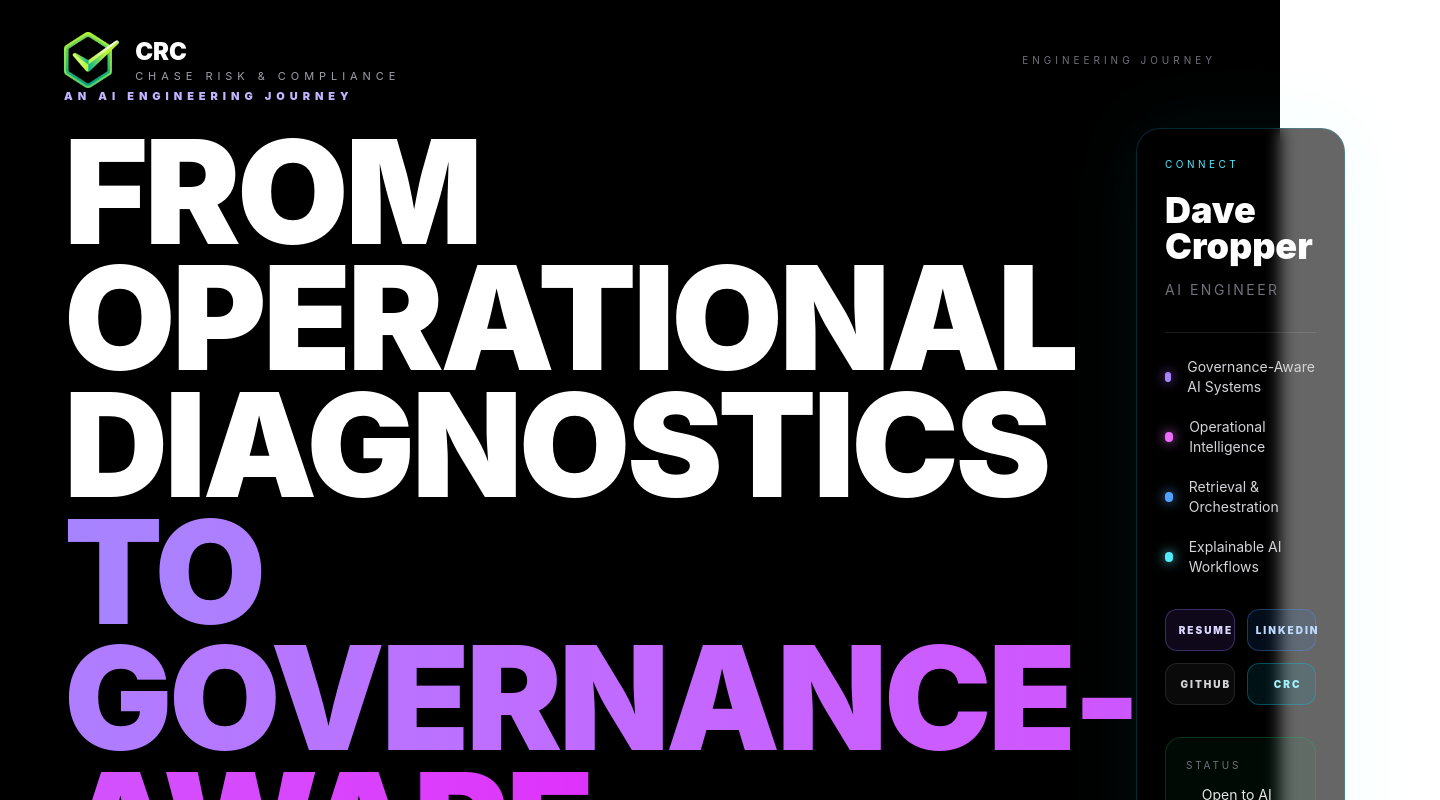
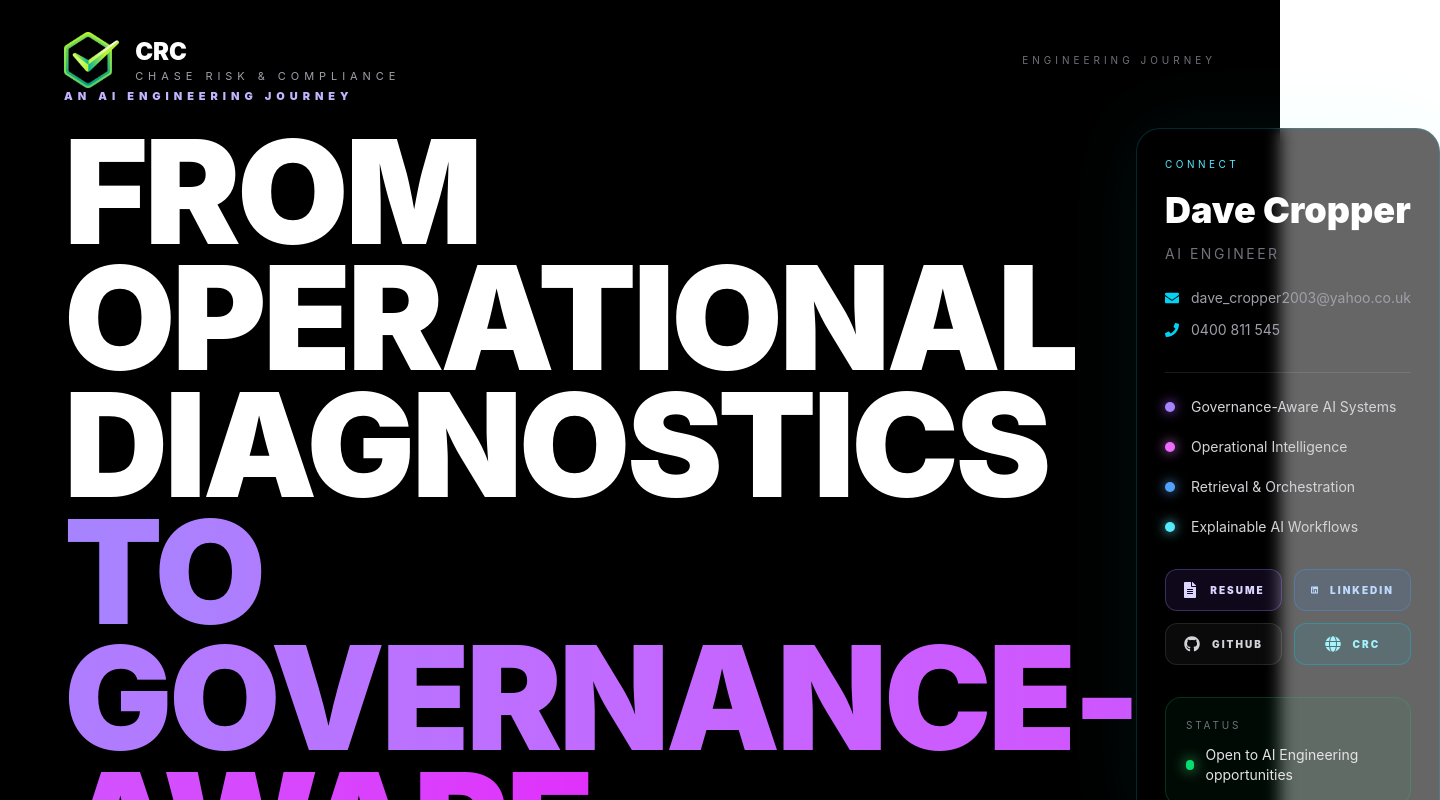
Before and after one commit to dcrops/AI-Engineering-Journey, a React (Vite) app: page / in a window 1280 px wide. Shown: the top 800 px of the page, 1440 px wide, since content can reach past the window. Built offline with nearby package versions, Linux system fonts and the light colour scheme.

Commit message:
Updated cv and added contact details to portfolio

```diff
--- a/src/sections/HeroSection.jsx
+++ b/src/sections/HeroSection.jsx
@@ -1,9 +1,11 @@
 import {
-    FaGithub,
-    FaLinkedin,
-    FaGlobe,
-    FaFileAlt,
-  } from "react-icons/fa"
+  FaGithub,
+  FaLinkedin,
+  FaGlobe,
+  FaFileAlt,
+  FaEnvelope,
+  FaPhone,
+} from "react-icons/fa"
 
 export default function HeroSection() {
     return (
@@ -68,6 +70,24 @@ export default function HeroSection() {
 
             <div className="mt-4 text-sm uppercase tracking-[0.18em] text-zinc-500">
               AI Engineer
+            </div>
+
+            <div className="mt-6 space-y-3 text-sm text-zinc-400">
+              <a
+                href="mailto:dave_cropper2003@yahoo.co.uk"
+                className="flex items-center gap-3 transition-colors hover:text-cyan-300"
+              >
+                <FaEnvelope className="text-cyan-400" />
+                <span>dave_cropper2003@yahoo.co.uk</span>
+              </a>
+
+              <a
+                href="tel:0400811545"
+                className="flex items-center gap-3 transition-colors hover:text-cyan-300"
+              >
+                <FaPhone className="text-cyan-400" />
+                <span>0400 811 545</span>
+              </a>
             </div>
 
             <div className="mt-8 border-t border-white/10 pt-6">
```
Also changed, not shown: 1 other file (tests, documents, lock files or other folders).
